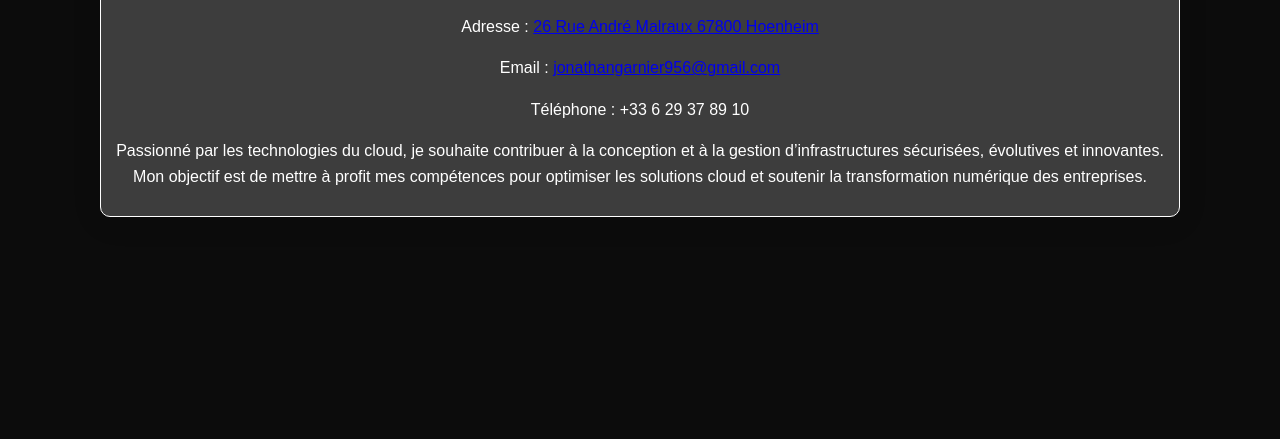
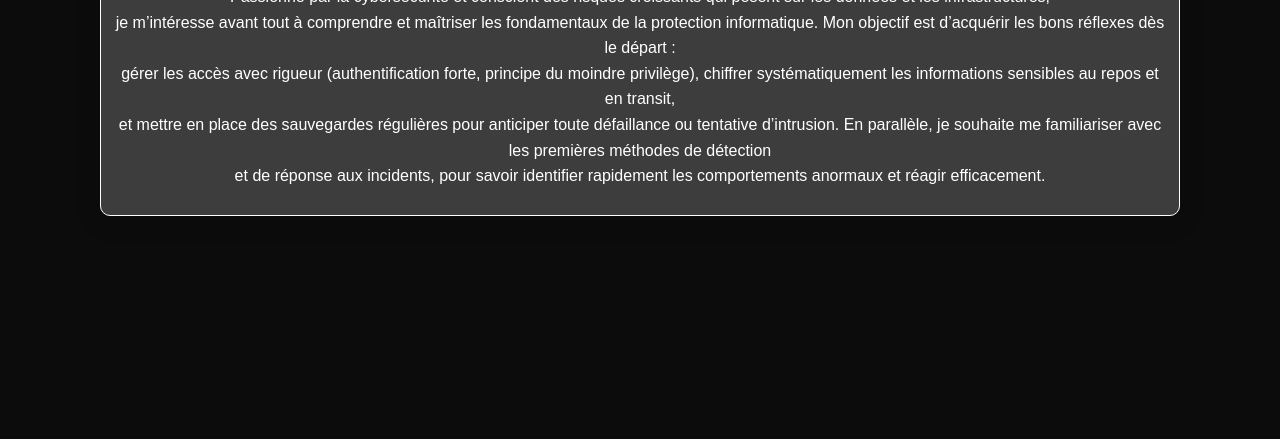
Before and after one commit to R31NR4G/mon-site, a plain HTML site: page Main.html in a window 1280 px wide. Shown: the part 361-800 px from the top of the page. Drawn offline with Linux system fonts and the light colour scheme.

Commit message:
Update Main.html

```diff
--- a/Main.html
+++ b/Main.html
@@ -25,14 +25,13 @@
   <div>
   </div>
     <div id="Présentation">
-      <img src="Images/CamScanner 04-13-2024 13.44.jpg" alt="Photo de profil" class="photo-profil">
       <div class="informations-personnelles">
         <h1>Jonathan Garnier</h1>
-        <p>Adresse : <a href="https://maps.google.com" target="_blank">26 Rue André Malraux 67800 Hoenheim</a></p>
-        <p>Email : <a href="mailto:jonathangarnier956@gmail.com">jonathangarnier956@gmail.com</a></p>
-        <p>Téléphone : +33 6 29 37 89 10</p>
-        <p>Passionné par les technologies du cloud, je souhaite contribuer à la conception et à la gestion d’infrastructures sécurisées, évolutives et innovantes.<br>
-           Mon objectif est de mettre à profit mes compétences pour optimiser les solutions cloud et soutenir la transformation numérique des entreprises.</p>
+        <p>Passionné par la cybersécurité et conscient des risques croissants qui pèsent sur les données et les infrastructures,<br>
+          je m’intéresse avant tout à comprendre et maîtriser les fondamentaux de la protection informatique. Mon objectif est d’acquérir les bons réflexes dès le départ :<br>
+          gérer les accès avec rigueur (authentification forte, principe du moindre privilège), chiffrer systématiquement les informations sensibles au repos et en transit,<br>
+          et mettre en place des sauvegardes régulières pour anticiper toute défaillance ou tentative d’intrusion. En parallèle, je souhaite me familiariser avec les premières méthodes de détection<br>
+          et de réponse aux incidents, pour savoir identifier rapidement les comportements anormaux et réagir efficacement.</p>
       </div>
     </div>
   <main>
```
